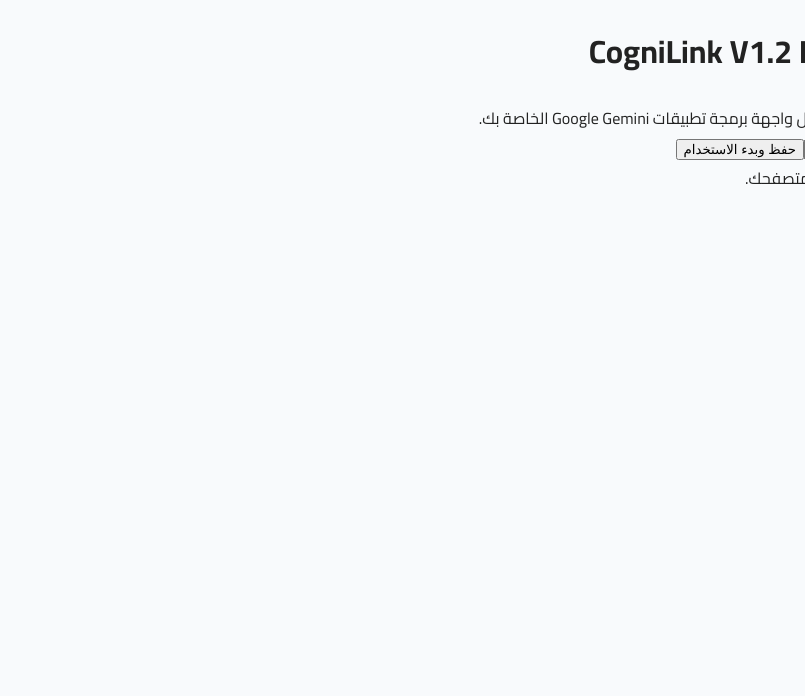
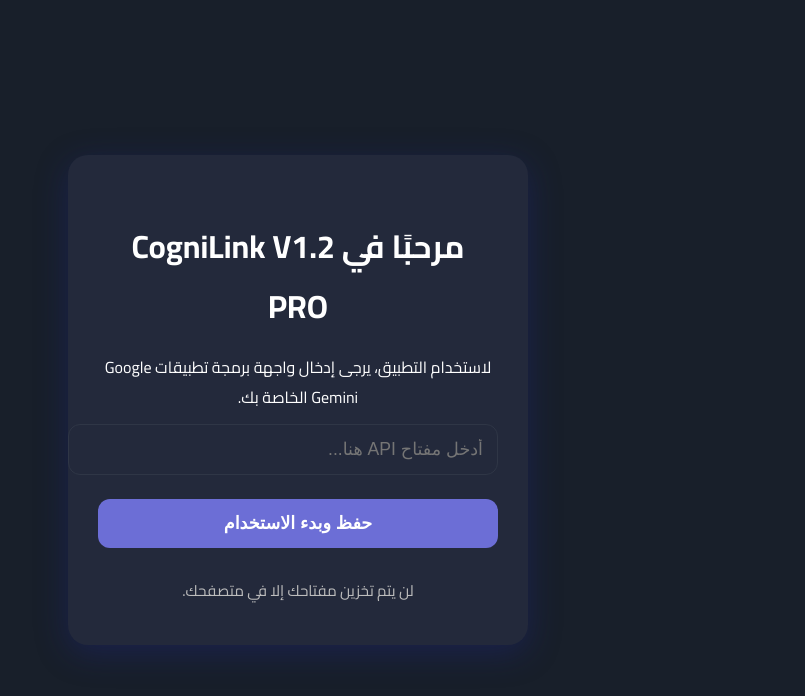
Before and after one commit to baaaau54-hue/abdulhq, a React (Vite) app: page / in a window 1280 px wide. Shown: the top 696 px of the page, without its empty margins (475-1280 px from the left). Built offline with nearby package versions, Linux system fonts and the light colour scheme.

Commit message:
Update main.css

```diff
--- a/src/styles/main.css
+++ b/src/styles/main.css
@@ -1,78 +1,165 @@
-body, .app-arabic {
-  font-family: "Cairo", sans-serif;
-  background: #f8fafc;
+@import url('https://fonts.googleapis.com/css2?family=Cairo:wght@400;700&display=swap');
+
+body {
+  font-family: 'Cairo', Arial, sans-serif;
+  background: #181f2a;
+  color: #fff;
+  margin: 0;
   direction: rtl;
-  text-align: right;
-  color: #222;
 }
-.sidebar {
-  background: #394867;
-  color: #fff;
-  width: 220px;
+
+.main-container {
   min-height: 100vh;
-  float: right;
-  transition: width 0.2s;
-}
-.sidebar .add-avatar-btn {
-  background: #f8dc81;
-  color: #394867;
-  border: none;
-  width: 90%;
-  margin: 10px auto;
-  display: block;
-  border-radius: 8px;
-  padding: 8px;
-  font-weight: bold;
-}
-.sidebar ul {
-  list-style: none;
-  padding: 0;
-}
-.sidebar li {
   display: flex;
   align-items: center;
-  padding: 10px;
+  justify-content: center;
+  background: #181f2a;
+}
+
+.card {
+  background: #23293b;
+  border-radius: 20px;
+  box-shadow: 0 8px 32px 0 rgba(31, 38, 135, 0.37);
+  padding: 40px 30px;
+  max-width: 400px;
+  width: 100%;
+  text-align: center;
+}
+
+.card h1, .card h2 {
+  font-weight: 700;
+  margin-bottom: 16px;
+}
+
+.input,
+.button {
+  width: 100%;
+  padding: 14px;
+  margin: 12px 0;
+  border-radius: 12px;
+  border: none;
+  font-size: 1.1em;
+}
+
+.input {
+  background: #23293b;
+  color: #fff;
+  border: 1px solid #2f3646;
+}
+
+.button {
+  background: #6c6ed6;
+  color: #fff;
+  font-weight: bold;
   cursor: pointer;
-  border-bottom: 1px solid #eee;
+  transition: background 0.2s;
 }
-.sidebar li.selected {
-  background: #f8dc81;
-  color: #394867;
+
+.button:hover {
+  background: #4b4fc4;
 }
-.avatar-img {
-  width: 34px;
-  height: 34px;
+
+.text-muted {
+  color: #bdbdbd;
+  font-size: 0.95em;
+  margin-top: 16px;
+}
+
+.header {
+  background: #23293b;
+  padding: 20px 0 10px 0;
+  text-align: center;
+  font-size: 1.5em;
+  font-weight: 700;
+  letter-spacing: 1px;
+  margin-bottom: 20px;
+  color: #fff;
+}
+
+.flex-row {
+  display: flex;
+  flex-direction: row;
+  justify-content: space-between;
+  align-items: center;
+}
+
+.sidebar {
+  background: #23293b;
+  border-radius: 14px;
+  padding: 24px 16px;
+  min-width: 300px;
+}
+
+.sidebar .persona-btn {
+  background: #6c6ed6;
+  color: #fff;
+  border: none;
+  border-radius: 10px;
+  font-size: 1em;
+  padding: 10px 16px;
+  cursor: pointer;
+  margin-bottom: 20px;
+}
+
+.persona-list {
+  margin-top: 20px;
+}
+
+.persona-item {
+  background: #23293b;
+  color: #fff;
+  border-radius: 10px;
+  padding: 10px 0;
+  margin-bottom: 8px;
+  display: flex;
+  align-items: center;
+}
+
+.persona-item img {
   border-radius: 50%;
   margin-left: 10px;
+  width: 36px;
+  height: 36px;
 }
-.chat-area {
-  margin-right: 240px;
-  padding: 20px;
-  background: #fff;
-  min-height: 100vh;
+
+.chat-container {
+  flex: 1;
+  display: flex;
+  flex-direction: column;
+  justify-content: flex-end;
+  padding: 0 24px;
 }
-.messages {
-  margin-bottom: 12px;
+
+.chat-header {
+  font-size: 1.2em;
+  font-weight: bold;
+  margin-bottom: 18px;
 }
-.msg {
-  padding: 8px;
-  margin-bottom: 6px;
-  border-radius: 8px;
-  background: #f0f4fa;
+
+.chat-input-zone {
+  display: flex;
+  align-items: center;
+  background: #23293b;
+  border-radius: 12px;
+  padding: 10px;
+  margin-top: 20px;
 }
-.msg.ai { background: #e8f6ff; }
-.msg.user { background: #fffbe8; }
-.modal {
-  position: fixed;
-  top: 20%;
-  right: 30%;
-  background: #fff;
-  padding: 24px;
-  border-radius: 12px;
-  box-shadow: 0 0 15px #ccc;
-  z-index: 9999;
-  min-width: 320px;
+
+.chat-input {
+  flex: 1;
+  border: none;
+  background: transparent;
+  color: #fff;
+  font-size: 1em;
+  padding: 10px;
 }
-.voice-controls, .export-btn {
-  margin: 12px 0;
+
+.chat-send-btn {
+  background: #6c6ed6;
+  color: #fff;
+  border: none;
+  border-radius: 10px;
+  font-size: 1em;
+  padding: 10px 16px;
+  cursor: pointer;
 }
```
